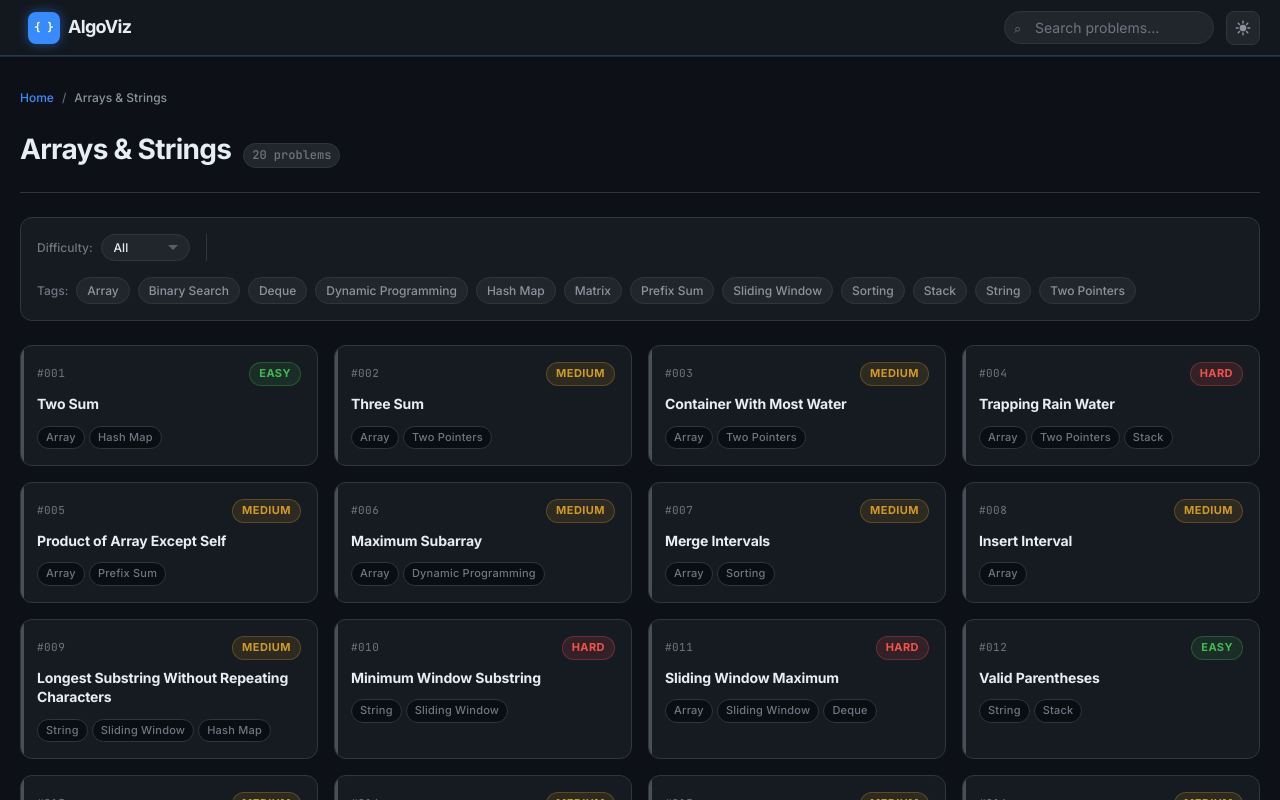
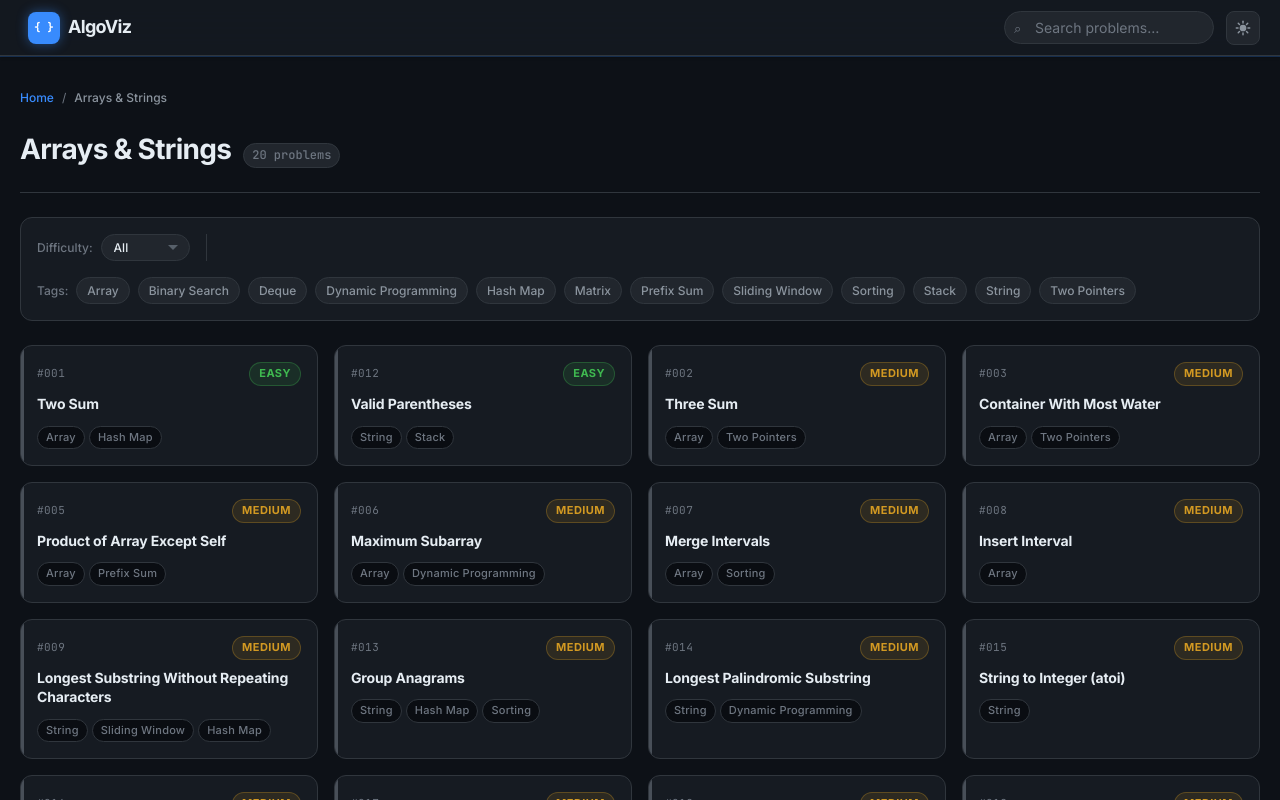
Before and after one commit to Jyoti-bujethiya/algo-visualizer, a React (Vite) app: page /category/01-Arrays-and-Strings in a window 1280 px wide. Built offline with nearby package versions, Linux system fonts and the light colour scheme.

Commit message:
feat: sort problems by difficulty (Easy → Medium → Hard) on category page

```diff
--- a/src/pages/CategoryPage.jsx
+++ b/src/pages/CategoryPage.jsx
@@ -3,6 +3,8 @@ import { useParams, Link } from 'react-router-dom'
 import { getProblemsByCategory, categories } from '../data/problems.js'
 import ProblemCard from '../components/ProblemCard.jsx'
 import styles from './CategoryPage.module.css'
+
+const DIFF_ORDER = { Easy: 0, Medium: 1, Hard: 2 }
 
 const DIFFICULTIES = ['All', 'Easy', 'Medium', 'Hard']
 
@@ -36,12 +38,14 @@ export default function CategoryPage() {
 
   const hasFilters = activeTags.size > 0 || difficulty !== 'All'
 
-  // Difficulty filter + all active tags must match (AND logic)
-  const filtered = probs.filter(p => {
-    const diffMatch = difficulty === 'All' || p.difficulty === difficulty
-    const tagMatch = activeTags.size === 0 || [...activeTags].every(t => p.tags.includes(t))
-    return diffMatch && tagMatch
-  })
+  // Difficulty filter + all active tags must match (AND logic), then sort Easy → Medium → Hard
+  const filtered = probs
+    .filter(p => {
+      const diffMatch = difficulty === 'All' || p.difficulty === difficulty
+      const tagMatch = activeTags.size === 0 || [...activeTags].every(t => p.tags.includes(t))
+      return diffMatch && tagMatch
+    })
+    .sort((a, b) => (DIFF_ORDER[a.difficulty] ?? 1) - (DIFF_ORDER[b.difficulty] ?? 1))
 
   if (!cat) {
     return (
```
